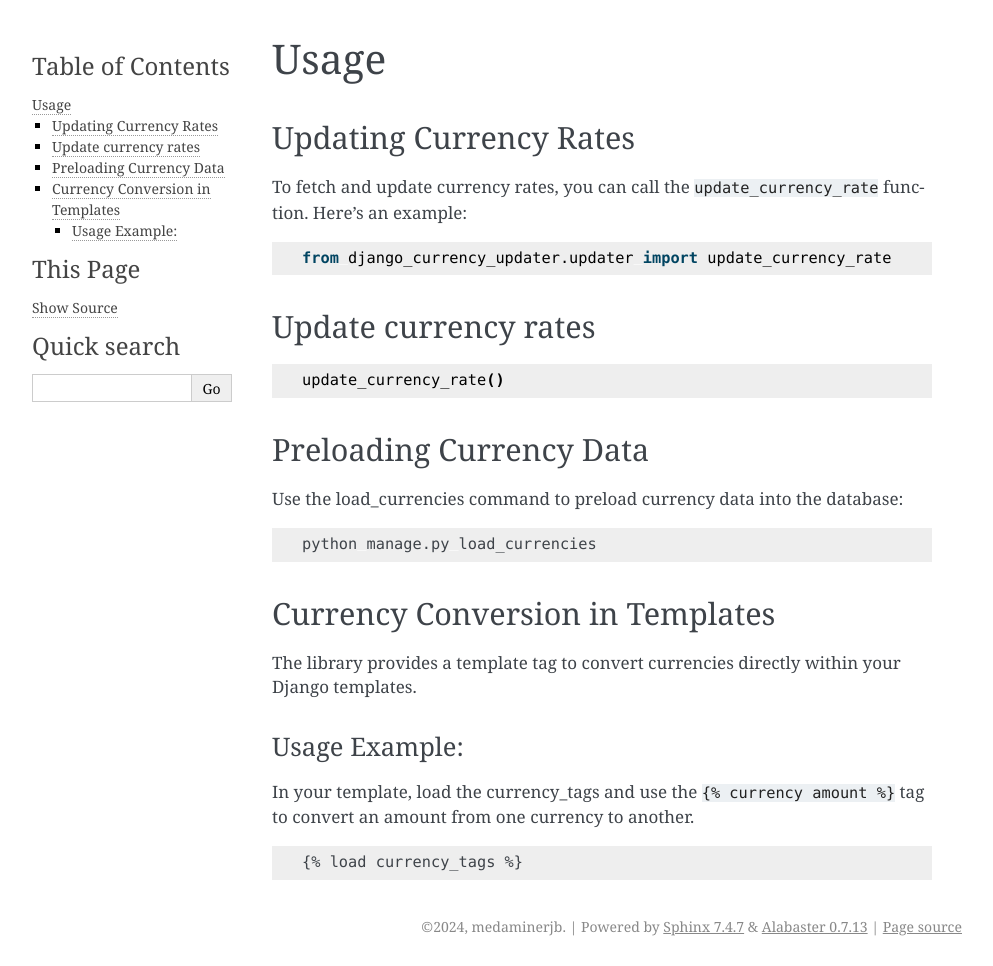
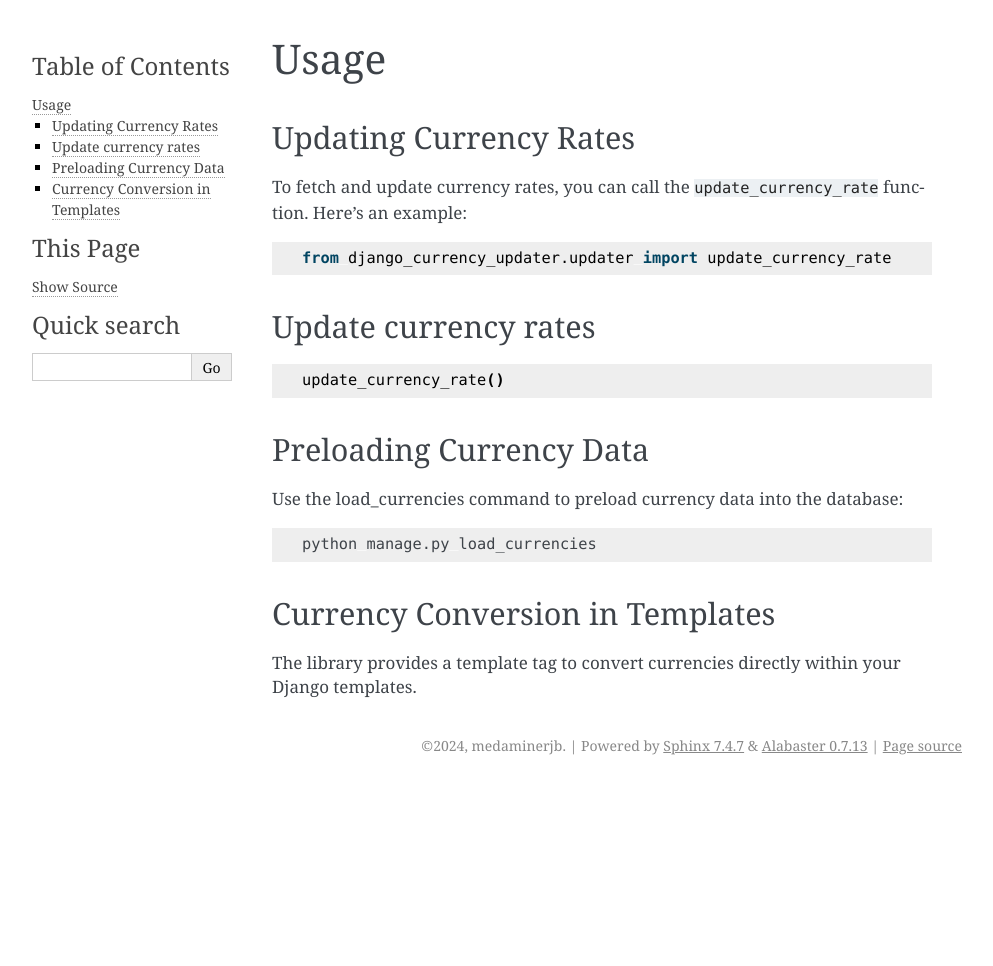
Before and after one commit to medaminerjb/django-currency-updater, a Sphinx documentation site: the page built from docs/source/usage.md, in a window 1280 px wide. Shown: the whole page, without its empty margins (148-1141 px from the left). Built offline with Sphinx 7.4.7, drawn with Linux system fonts in a browser that asks for light colours; after the commit the page ends 900 px from its top, so only the background shows below that.

Commit message:
fix : usage.md

````diff
--- a/docs/source/usage.md
+++ b/docs/source/usage.md
@@ -21,9 +21,3 @@ python manage.py load_currencies
 ```
 ## Currency Conversion in Templates
 The library provides a template tag to convert currencies directly within your Django templates.
-
-### Usage Example:
-In your template, load the currency_tags and use the `{% currency amount %}` tag to convert an amount from one currency to another.
-```html
-{% load currency_tags %}
-```
````
Also changed, not shown: 5 other files.
